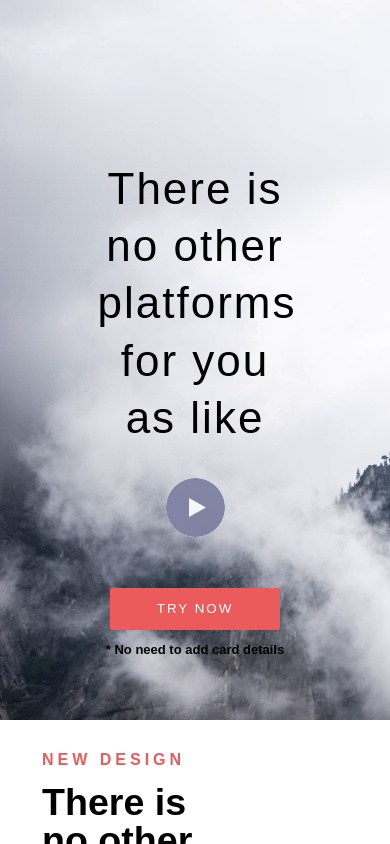
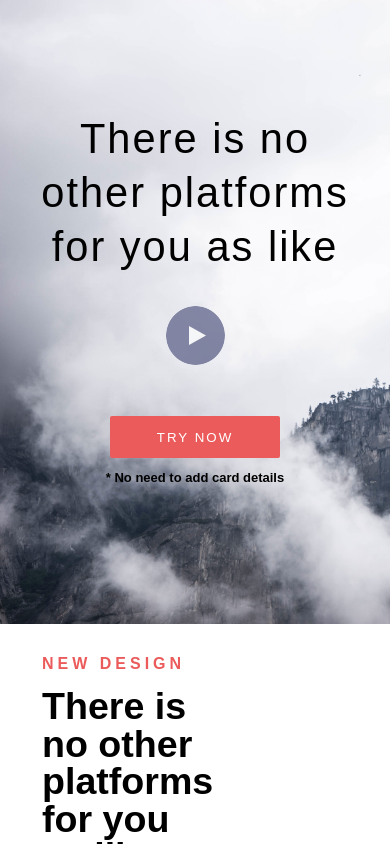
Before and after one commit to ehsanh06/dummy-marketing, a React (Create React App) app in the folder dummy-marketing/: page / in a window 390 px wide. Shown: the top 844 px of the page. Built offline with nearby package versions, Linux system fonts and the light colour scheme; a web font is replaced by a local one.

Commit message:
header responsive styling complete

```diff
--- a/dummy-marketing/src/component/App.css
+++ b/dummy-marketing/src/component/App.css
@@ -82,9 +82,9 @@ span.elipsis {
     color: #ec5b5b;
 }
 
-/*
+/*----------------------
     Header
-*/
+------------------------*/
 header.landing {
     width: 100%;
     background-image: url('/assets/images/header-photo.jpg');
@@ -128,9 +128,39 @@ header p {
     font-size: small;
 }
 
-/*
+/* Media Queries */
+@media only screen and (max-width: 425px) {
+
+    header {
+        height: 340px;
+    }
+
+    header h1 {
+        font-size: 2.6em;
+    }
+
+    header.landing {
+        padding: 7em 0;
+    }
+
+    header #heading-container,
+    header #play-button-container,
+    header div:last-child {
+        width: 85%;
+        margin: 0 auto;
+    }
+
+}
+
+@media only screen and (max-width: 320px) {
+    header h1 {
+        font-size: 2.35em;
+    }
+}
+
+/*-----------------
     Design
-*/
+-------------------*/
 section.design div.container {
     display: grid;
     grid-template-columns: 2fr 1fr;
```
